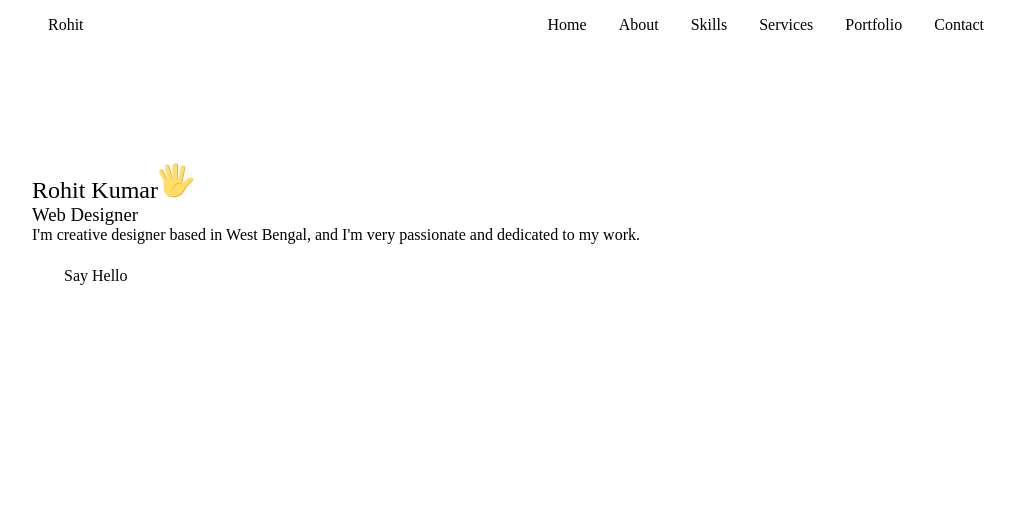
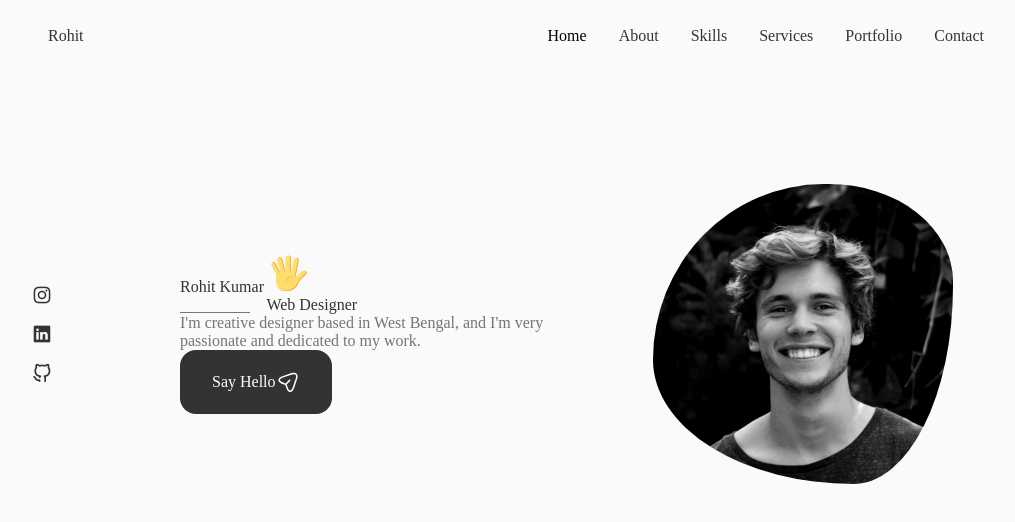
Before and after one commit to GitNinja36/portfolio, a React (Create React App) app: page / in a window 1280 px wide. Shown: the top 522 px of the page, without its empty margins (124-1139 px from the left). Built offline with nearby package versions, Linux system fonts and the light colour scheme.

Commit message:
updating Home tag

```diff
--- a/src/App.css
+++ b/src/App.css
@@ -2,11 +2,20 @@
 
 @import url('https://fonts.googleapis.com/css2?family=Plus+Jakarta+Sans:ital,wght@0,200..800;1,200..800&family=Poppins:ital,wght@0,100;0,200;0,300;0,400;0,500;0,600;0,700;0,800;0,900;1,100;1,200;1,300;1,400;1,500;1,600;1,700;1,800;1,900&display=swap');
 
-/* ==================== VARIABLES CSS ==================== */
+/*=============== VARIABLES CSS ===============*/
+:root {
+  --header-height: 3rem;
 
-
-/* ==================== COLORS ==================== */
-
+  /*========== Colors ==========*/
+  /*Color mode HSL(hue, saturation, lightness)*/
+  --hue: 0;
+  --sat: 0%;
+  --title-color: hsl(var(--hue), var(--sat), 20%);
+  --title-color-dark: hsl(var(--hue), var(--sat), 0%);
+  --text-color: hsl(var(--hue), var(--sat), 46%);
+  --body-color: hsl(var(--hue), var(--sat), 98%);
+  --container-color: #fff;
+}
 
 /* ==================== FONTS AND TYPOGRAPHY ==================== */
 .poppins-thin {
@@ -235,6 +244,8 @@ margin-left: var(--mb-0-5);
 .button--flex {
 display: inline-flex;
 align-items: center;
+background-color: var(--title-color);
+color: var(--container-color);
 }
 
 /*=============== BREAKPOINTS ===============*/
--- a/src/components/home/Data.jsx
+++ b/src/components/home/Data.jsx
@@ -10,7 +10,7 @@ function Data(){
                   viewBox="0 0 48 48"
                   fill="none"
                   xmlns="http://www.w3.org/2000/svg"
-                  class="home__hand"
+                  className="home__hand"
                 >
                   <path
                     d="M25.4995 32.0305L31.3495 33.1555L36.1495 8.48051C36.4495 6.83051 35.3995 5.18051 33.8245 4.88051C32.1745 4.58051 30.5995 5.70551 30.2995 7.35551L25.4995 32.0305Z"
@@ -60,7 +60,7 @@ function Data(){
             <a href="#contact" className="button button--flex">
                 Say Hello
                 <svg
-                  class="button__icon"
+                  className="button__icon"
                   xmlns="http://www.w3.org/2000/svg"
                   width="24"
                   height="24"
--- a/src/components/home/Home.css
+++ b/src/components/home/Home.css
@@ -0,0 +1,87 @@
+.home__content {
+    grid-template-columns: 116px repeat (2, 1fr);
+    padding-top: 5.5rem;
+    column-gap: 2rem;
+    align-items: center;
+}
+
+.home__content{
+    grid-template-columns: 116px repeat(2, 1fr);
+    padding-top: 5.5rem;
+    column-gap: 2rem;
+    align-items: center;
+}
+
+.home__social {
+    display: grid;
+    grid-template-columns: max-content;
+    row-gap: 1rem;
+}
+
+.home__social-icon {
+    font-size: 1.25rem;
+    color: var(--title-color);
+}
+
+.home__social-icon:hover{
+    color: var(--title-color-dark);
+}
+
+.home__title {
+    font-size: var(--big-font-size);
+    margin-bottom: var(--mb-0-25);
+}
+
+.home__hand {
+    width: 38px;
+    height: 38px;
+    margin-left: 0.4rem;
+}
+
+.home__subtitle {
+    position: relative;
+    font-size: var(--h3-font-size);
+    padding-left: 5.4rem;
+    font-weight: var(--font-normal);
+    margin-bottom: var(--mb-1);
+}
+
+.home__subtitle::before{
+    content: "";
+    position: absolute;
+    width: 70px;
+    height: 1px;
+    background-color: var(--text-color);
+    left: 0;
+    top: 1rem;
+}
+
+.home__description {
+    max-width: 400px;
+    margin-bottom: var(--mb-3);
+}
+
+.home__img {
+    background: url(../../assets//profile.jpg);
+    background-repeat: no-repeat;
+    background-position: center;
+    background-size: cover;
+    box-shadow: inset 0 0 0 9px rgb(255, 255, 255 / 30%);
+    order: 1;
+    justify-self: center;
+    width: 300px;
+    height: 300px;
+    animation: profile__animate 5s ease-in-out infinite 1s;
+}
+
+@keyframes profile__animate{
+    0% {
+        border-radius: 60% 40% 30% 70%/60% 30% 70% 40%;
+    }
+    50% {
+        border-radius: 30% 60% 70% 40%/50% 60% 30% 60%;
+    }
+    100% {
+        border-radius: 60% 40% 30% 70%/60% 30% 70% 40%;
+    }
+}
```
Also changed, not shown: 1 other file (tests, documents, lock files or other folders). Lines whose indentation alone changed are shown as unchanged.
